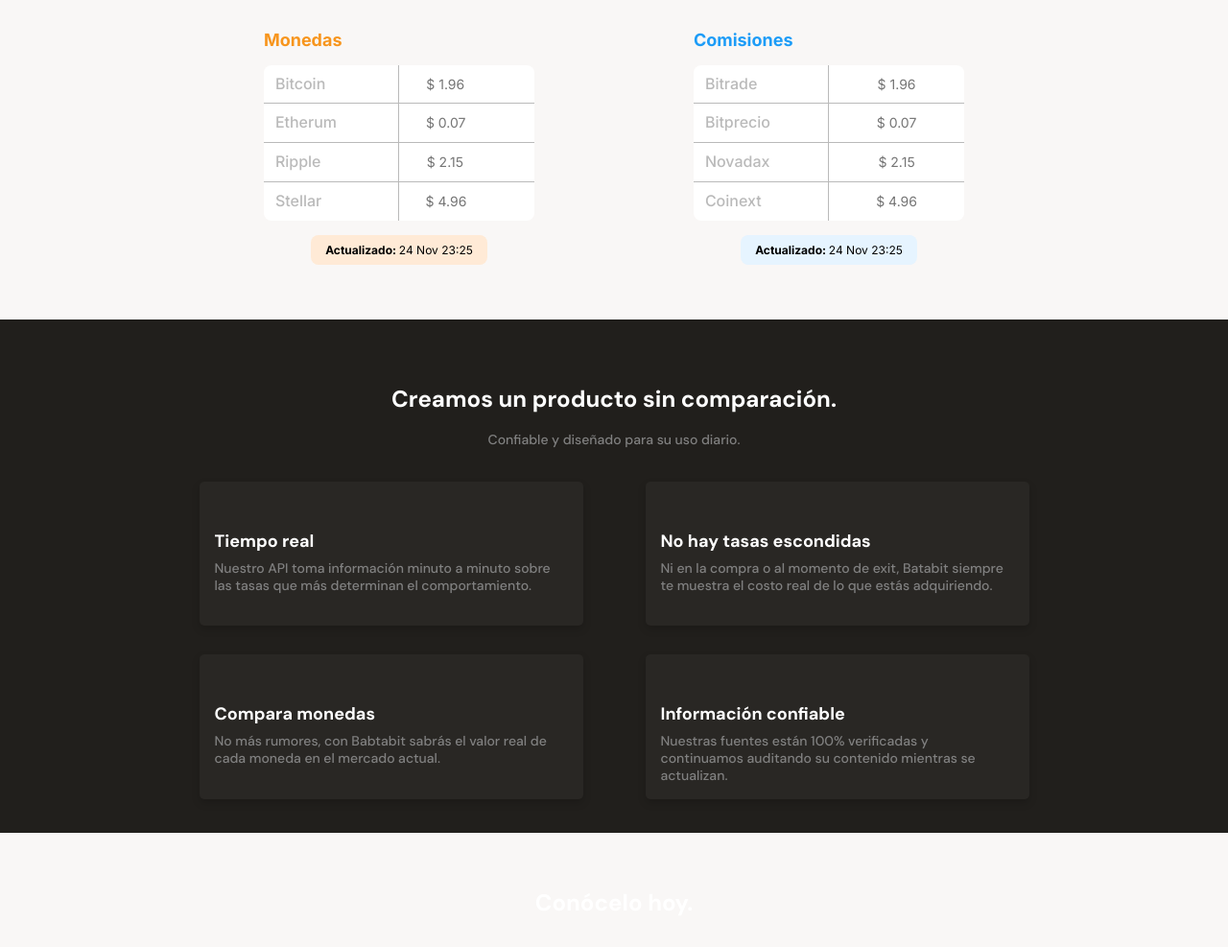
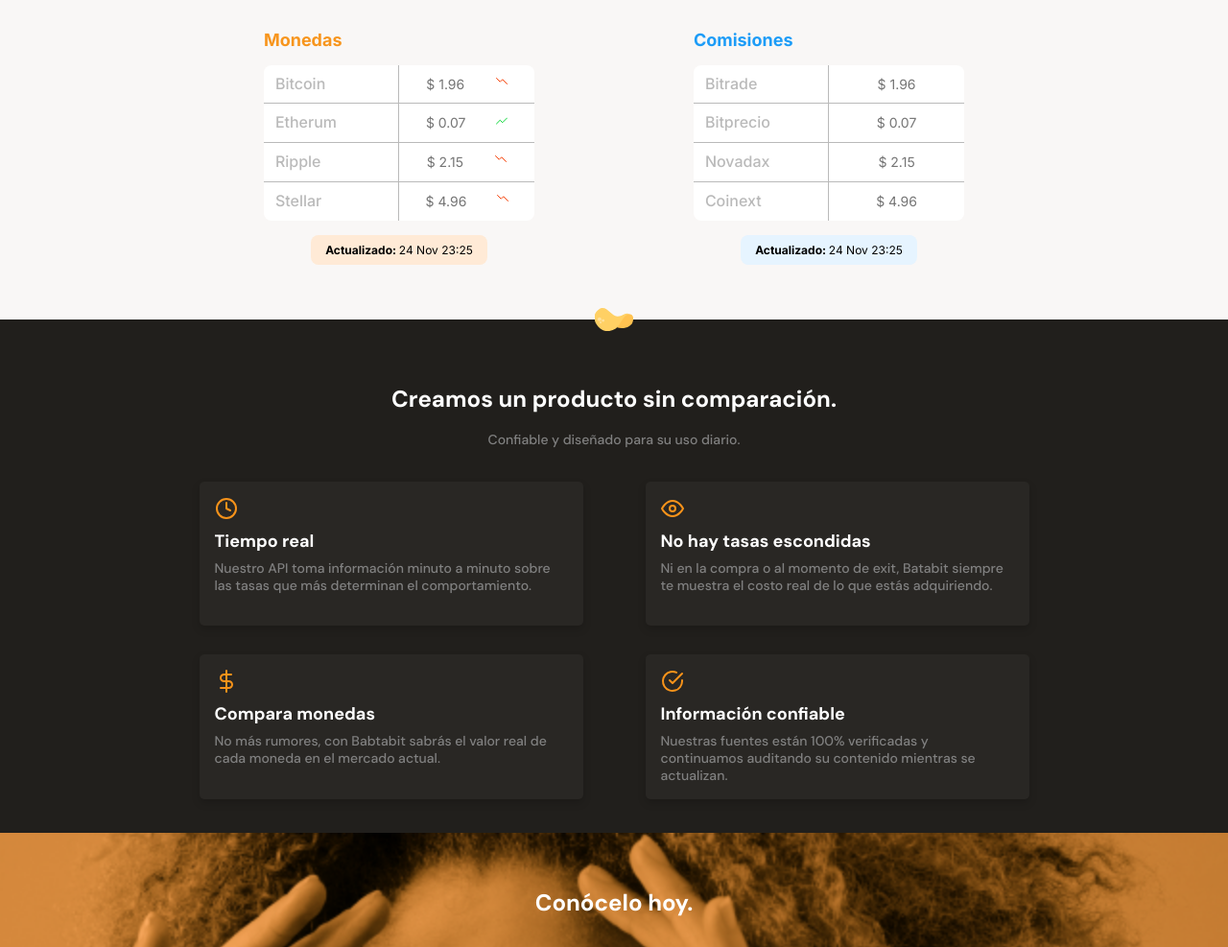
Before and after one commit to francisco-solis99/batataBit, a website: page index.html in a window 1280 px wide. Shown: the part 753-1740 px from the top of the page at 96% size. Drawn offline with Linux system fonts and the light colour scheme.

Commit message:
[Add] the rest of icons and images

```diff
--- a/index.html
+++ b/index.html
@@ -8,7 +8,7 @@
     <meta name="author" content="Francisco Solis" />
     <meta name="copyright" content="Francisco Solis" />
     <meta name="robots" content="follow"/>
-    <link rel="icon" href="./assets/images/batata.svg">
+    <link rel="icon" href="./assets/favicon.svg">
 
     <title>BatataBit</title>
     <link rel="stylesheet" href="./styles.css">
--- a/styles.css
+++ b/styles.css
@@ -333,6 +333,9 @@
     width: 40px;
     height: 25px;
     background-image: url('./assets/images/batata.svg');
+    background-repeat: no-repeat;
+    background-size: cover;
+    background-position: center;
 }
 
 .product__detail__title {
```
Also changed, not shown: assets/favicon.svg (added), assets/icons/arrow-black.svg (added), assets/icons/arrow-orange.svg (added), assets/icons/check-circle.svg (added), assets/icons/clock.svg (added), assets/icons/dollar-sign.svg (added), assets/icons/eye.svg (added), assets/icons/trending-down.svg (added), assets/icons/trending-up.svg (added), assets/images/batata.svg (added), assets/images/bitcoin.svg (added), assets/images/bitcoinbaby2x.png (added), assets/images/logo-footer.svg (added), assets/images/logo.svg (added), 1 other file.
